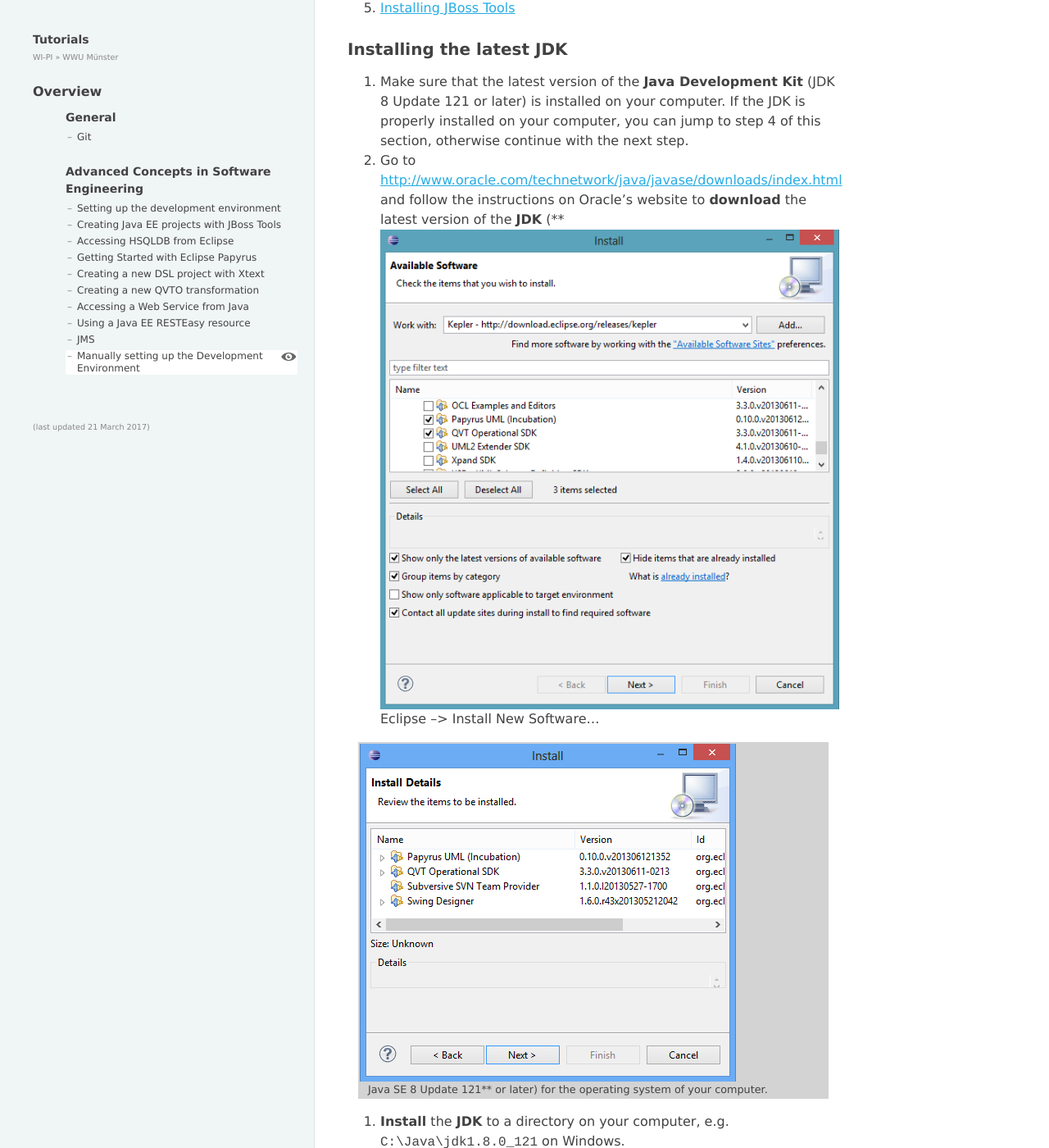
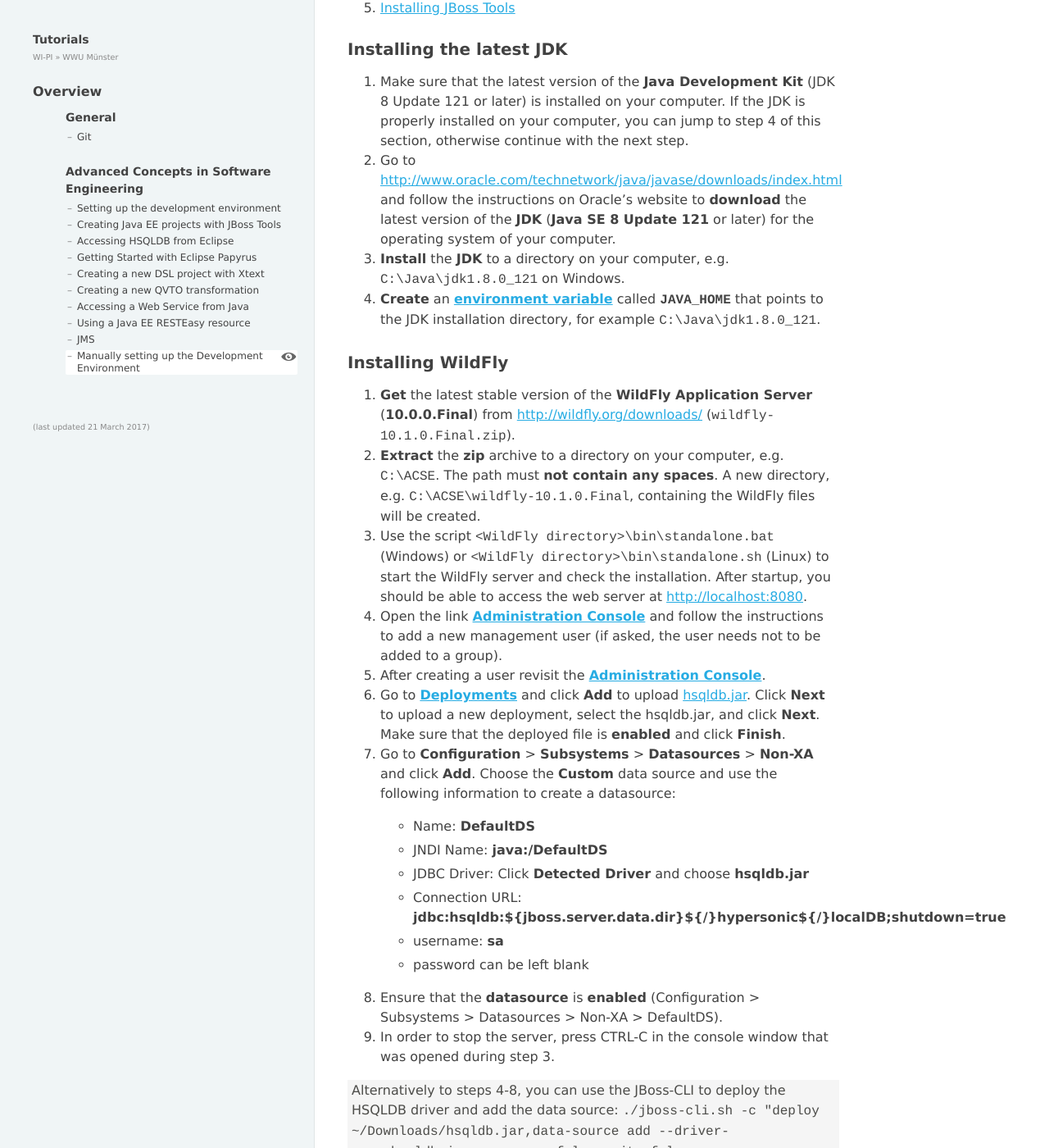
Before and after one commit to wwu-pi/tutorials, a Jekyll site: the page built from lectures/acse/510_setting_up_the_dev_environment.md, in a window 1280 px wide and 1400 px high, scrolled down 399 px. Shown: the whole window at 82% size. Built offline with Jekyll 4.4.1, drawn with Linux system fonts in a browser that asks for light colours.

Commit message:
Fix figures

```diff
--- a/lectures/acse/510_setting_up_the_dev_environment.md
+++ b/lectures/acse/510_setting_up_the_dev_environment.md
@@ -16,10 +16,7 @@
 ## <a id="jdk" name="jdk" />Installing the latest JDK
 
 1. Make sure that the latest version of the **Java Development Kit** (JDK 8 Update 121 or later) is installed on your computer. If the JDK is properly installed on your computer, you can jump to step 4 of this section, otherwise continue with the next step.
-1. Go to [http://www.oracle.com/technetwork/java/javase/downloads/index.html](http://www.oracle.com/technetwork/java/javase/downloads/index.html) and follow the instructions on Oracle's website to **download** the latest version of the **JDK** (**![](images/install_software.png)
-Eclipse --> Install New Software...
-
-![](images/install_software_selected.png)Java SE 8 Update 121** or later) for the operating system of your computer.
+1. Go to [http://www.oracle.com/technetwork/java/javase/downloads/index.html](http://www.oracle.com/technetwork/java/javase/downloads/index.html) and follow the instructions on Oracle's website to **download** the latest version of the **JDK** (**Java SE 8 Update 121** or later) for the operating system of your computer.
 1. **Install** the **JDK** to a directory on your computer, e.g. ``C:\Java\jdk1.8.0_121`` on Windows.
 1. **Create** an **[environment variable](#envvar)** called **``JAVA_HOME``** that points to the JDK installation directory, for example ``C:\Java\jdk1.8.0_121``.
 
@@ -62,6 +59,7 @@
 ## <a id="plugins" name="plugins" />Extending Eclipse
 1. Select **Help** > **Install new Software...**
 1. From the dropdown menu, select **Neon** as the site to work with (the screenshots show another example).
+![](images/install_software.png)
 1. Wait for the list of software to load and select all of the following items:
 
    * _Modeling_
@@ -79,10 +77,6 @@
    * _Database Development_
       * **Data Tools Platform Extender SDK**
         _for data-centric technologies_
-
-    ![](images/install_software.png)
-
-    ![](images/install_software_selected.png)
 
 1. Click **Next** two times, check **Accept**, click **Finish** and wait for the packages to be installed.
 1. Click **Yes** when prompted to restart.
--- a/stylesheets/style.css
+++ b/stylesheets/style.css
@@ -824,7 +824,7 @@
     font-size: 14px;
     overflow-x: scroll;
     margin-right: -250px;
-    margin-bottom: 36px;
+    margin-bottom: 6px;
 }
 .highlight .hll { background-color: #ffffcc }
 .highlight .c { color: #408080; font-style: italic } /* Comment */
```
Also changed, not shown: lectures/acse/010_setting_up_environment_with_docker.md (+1 -4 lines).
